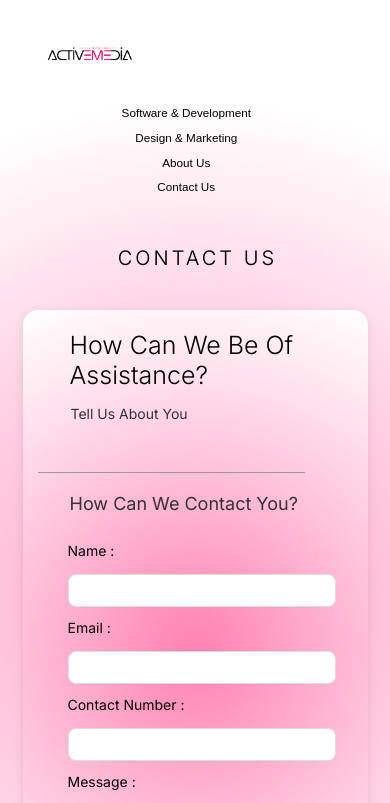
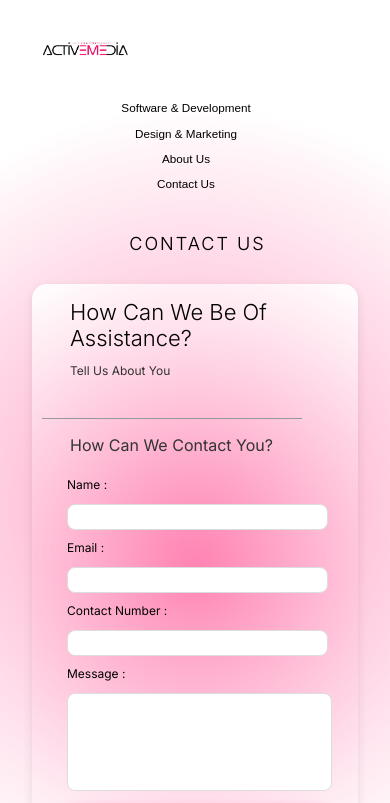
Before and after one commit to Divine-Ntambwe/Active-Media, a React (Vite) app: page /contact-us in a window 390 px wide. Shown: the top 803 px of the page. Built offline with nearby package versions, Linux system fonts and the light colour scheme.

Commit message:
work on responsive

```diff
--- a/src/pages/Contact_Us.module.css
+++ b/src/pages/Contact_Us.module.css
@@ -3,12 +3,13 @@
 .pageWrapper {
   font-family: 'Inter', sans-serif;
   background: #fff;
-  background: radial-gradient(circle 500px at center, rgba(255, 92, 155, 0.6), #fff);
+  background: radial-gradient(circle 400px at center, rgba(255, 92, 155, 0.6), #fff); /* Reduced circle size to 400px for less vertical spread */
   text-align: center;
-  padding: 20px;
-  padding-bottom: 50px;
+  padding: 15px; /* Reduced from 20px */
+  padding-bottom: 40px; /* Reduced from 50px */
   animation: appear 0.3s forwards;
-
+  max-width: 1200px; /* Added to constrain overall width and reduce horizontal scroll */
+  margin: 0 auto; /* Center the wrapper */
 }
 
 @keyframes appear {
@@ -21,9 +22,9 @@
 
 /* Page Title */
 .heading {
-  margin-top: 40px;
-  font-size: 45px;
-  letter-spacing: 8px;
+  margin-top: 30px; /* Reduced from 40px */
+  font-size: 40px; /* Reduced from 45px */
+  letter-spacing: 6px; /* Reduced from 8px */
   font-weight: 330;
   word-wrap: break-word;
   padding-left: 5px;
@@ -31,49 +32,48 @@
 
 /* Contact Card */
 .contactCard {
-  margin: 40px auto;
-  padding: 30px 25px;
+  margin: 30px auto; /* Reduced from 40px */
+  padding: 25px 20px; /* Reduced from 30px 25px */
   width: 100%;
-  max-width: 455px;
+  max-width: 400px; /* Reduced from 455px to make it smaller */
   background: radial-gradient(circle, rgba(255, 103, 161, 0.6), #fff);
   border-radius: 15px;
   box-shadow: 0px 3px 10px rgba(0, 0, 0, 0.1);
 }
 
 .contactCard h2 {
-  font-size: 18px;
-  margin-bottom: 10px;
+  font-size: 16px; /* Reduced from 18px */
+  margin-bottom: 8px; /* Reduced from 10px */
 }
 
 .subHeadingAbout {
-  font-size: 14px;
-  padding-top: 15px;
-  padding-bottom: 50px;
+  font-size: 12px; /* Reduced from 14px */
+  padding-top: 12px; /* Reduced from 15px */
+  padding-bottom: 40px; /* Reduced from 50px */
   color: #333;
   text-align: left;
-  padding-left: 33px  ;
+  padding-left: 28px; /* Reduced from 33px */
 }
 
 .subHeadingContact {
-  font-size: 18px;
-  padding-top: 20px;
-  padding-bottom: 28px;
+  font-size: 16px; /* Reduced from 18px */
+  padding-top: 16px; /* Reduced from 20px */
+  padding-bottom: 22px; /* Reduced from 28px */
   color: #333;
   text-align: left;
-  padding-left: 32px;
+  padding-left: 28px; /* Reduced from 32px */
 }
 
 .subHeadingContact2 {
-  font-size: 25px;
+  font-size: 22px; /* Reduced from 25px */
   font-weight: 300;
-  padding-left: 32px;
+  padding-left: 28px; /* Reduced from 32px */
   text-align: left;
 }
 
 .contactCard hr {
   border: none;
   border-top: 1px solid #999;
-
 }
 
 .divider{
@@ -84,43 +84,42 @@
 .form {
   display: flex;
   flex-direction: column;
-  gap: 12px;
+  gap: 10px; /* Reduced from 12px */
   text-align: left;
-  padding-left: 30px;
+  padding-left: 25px; /* Reduced from 30px */
 }
 
 .form label {
-  font-size: 14px;
-  margin-bottom: 3px;
+  font-size: 12px; /* Reduced from 14px */
+  margin-bottom: 2px; /* Reduced from 3px */
 }
 
 .form input {
-  padding: 10px;
+  padding: 8px; /* Reduced from 10px */
   border: 1px solid #ddd;
   border-radius: 8px;
   outline: none;
   width: 88%;
   background: #fff;
-  font-size: 14px;
+  font-size: 12px; /* Reduced from 14px */
 }
 
 .form textarea {
-  padding: 10px;
+  padding: 8px; /* Reduced from 10px */
   border: 1px solid #ddd;
   border-radius: 8px;
   outline: none;
   width: 88%;
   background: #fff;
-  font-size: 14px;
-  resize: none; /* Prevent manual resizing */
-  overflow: hidden; /* Hide scrollbars */
-  min-height: 100px;
+  font-size: 12px; /* Reduced from 14px */
+  resize: none;
+  overflow: hidden;
+  min-height: 80px; /* Reduced from 100px */
 }
 
-
 .form button {
-  margin-top: 15px;
-  padding: 8px;
+  margin-top: 12px; /* Reduced from 15px */
+  padding: 6px; /* Reduced from 8px */
   background: black;
   color: white;
   border: none;
@@ -129,7 +128,7 @@
   transition: 0.3s;
   width: 93%;
   font-weight: 400;
-  font-size: 20px;
+  font-size: 18px; /* Reduced from 20px */
   box-shadow: 0 0 10px 5px rgba(255, 92, 155, 0.6);
 }
 
@@ -139,9 +138,9 @@
 
 /* Footer Text */
 .footerText {
-  margin: 30px auto 0 auto;
+  margin: 25px auto 0 auto; /* Reduced from 30px */
   max-width: 100%;
-  font-size: 18px;
+  font-size: 16px; /* Reduced from 18px */
   line-height: 1.6;
   font-weight: 300;
 }
@@ -153,42 +152,42 @@
 /* Tablets */
 @media (max-width: 768px) {
   .heading {
-    font-size: 22px;
-    letter-spacing: 5px;
+    font-size: 20px; /* Reduced from 22px */
+    letter-spacing: 4px; /* Reduced from 5px */
   }
 
   .contactCard {
-    padding: 25px 20px;
-    max-width: 90%;
+    padding: 20px 15px; /* Reduced from 25px 20px */
+    max-width: 85%; /* Reduced from 90% */
   }
 
   .footerText {
-    font-size: 16px;
+    font-size: 14px; /* Reduced from 16px */
   }
 }
 
 /* Small Phones */
 @media (max-width: 480px) {
   .heading {
-    font-size: 20px;
-    letter-spacing: 3px;
+    font-size: 18px; /* Reduced from 20px */
+    letter-spacing: 2px; /* Reduced from 3px */
   }
 
   .contactCard {
-    padding: 20px 15px;
+    padding: 15px 10px; /* Reduced from 20px 15px */
   }
 
   .form input {
-    font-size: 13px;
-    padding: 8px;
+    font-size: 11px; /* Reduced from 13px */
+    padding: 6px; /* Reduced from 8px */
   }
 
   .form button {
-    font-size: 14px;
-    padding: 10px;
+    font-size: 12px; /* Reduced from 14px */
+    padding: 8px; /* Reduced from 10px */
   }
 
   .footerText {
-    font-size: 15px;
+    font-size: 13px; /* Reduced from 15px */
   }
 }
```
Also changed, not shown: 1 other file (tests, documents, lock files or other folders).
